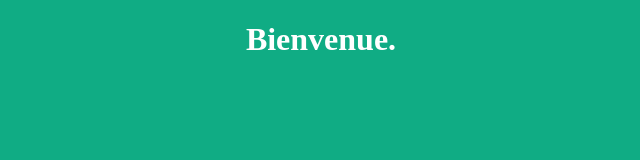
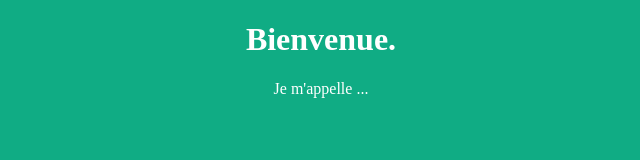
Before and after one commit to Fr1234567890/hello, a plain HTML site: page index.html in a window 1280 px wide. Shown: the whole page, without its empty margins (319-959 px from the left). Drawn offline with Linux system fonts and the light colour scheme.

Commit message:
modification de index.html

```diff
--- a/index.html
+++ b/index.html
@@ -11,5 +11,6 @@
 <body>
     <div align="center">
     <h1>Bienvenue.</h1>
+    <p>Je m'appelle ...</p>
     </div>
 </body>
```
